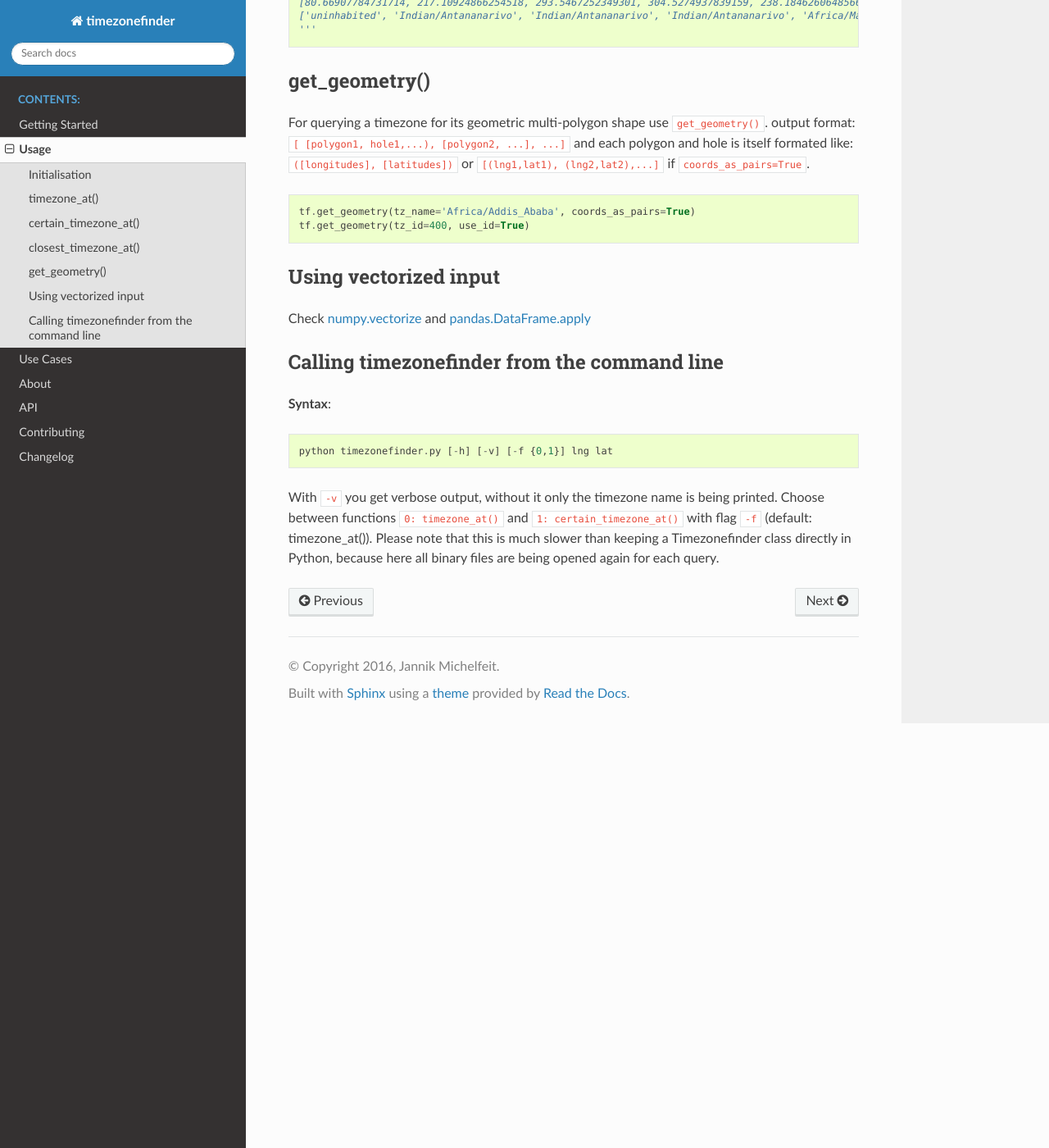
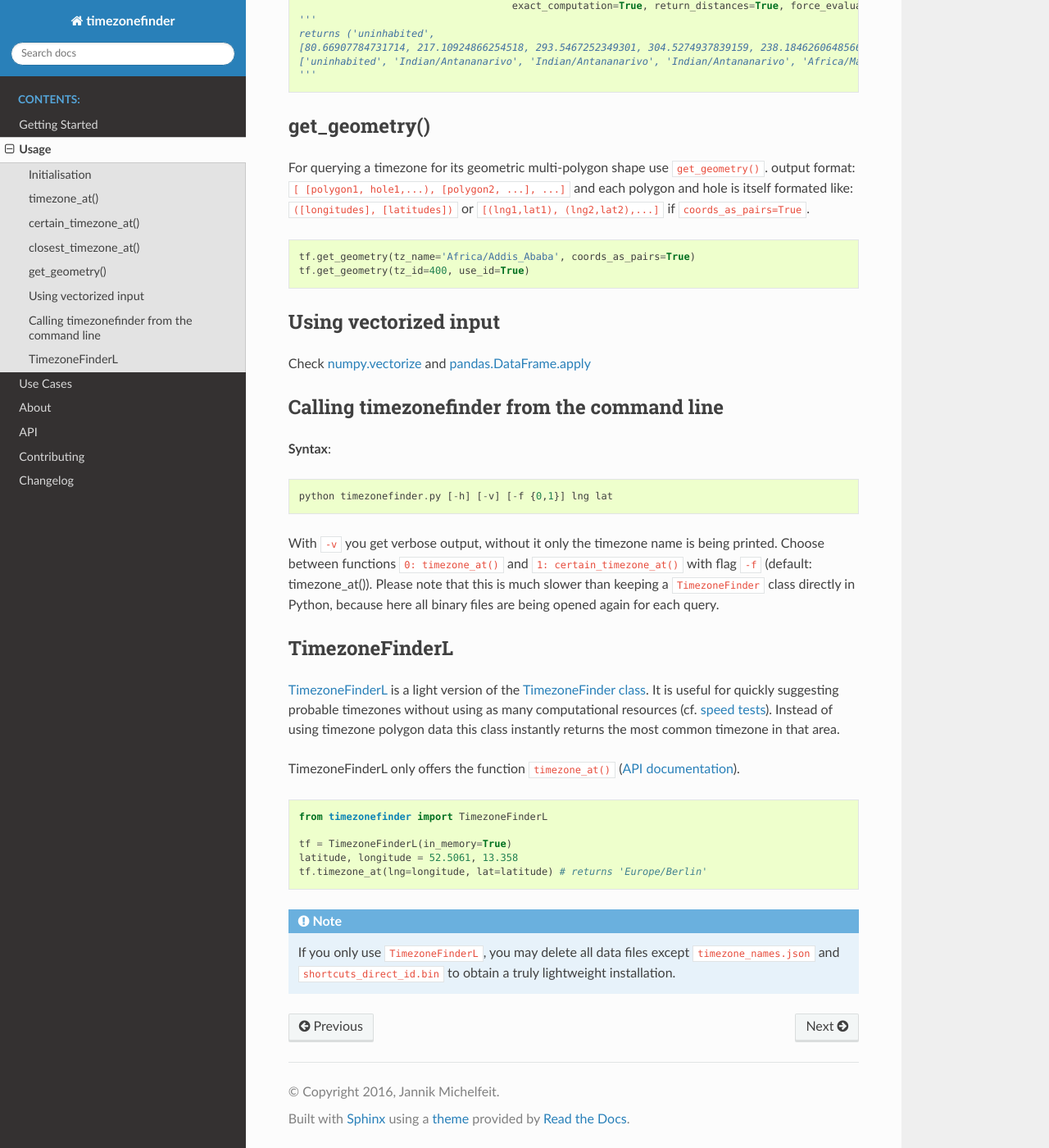
Before and after one commit to jannikmi/timezonefinder, a Sphinx documentation site: the page built from docs/1_usage.rst, in a window 1280 px wide and 1400 px high, scrolled down 3021 px. Shown: the whole window at 82% size. Built offline with Sphinx 7.4.7 and the Read the Docs theme 2.0.0, drawn with Linux system fonts in a browser that asks for light colours; the version number could not be read and is left out; some of the changed text lies outside the part shown.

Commit message:
document TimezoneFinderL usage
also remove hole_poly_ids.bin
code cleanup

```diff
--- a/docs/1_usage.rst
+++ b/docs/1_usage.rst
@@ -15,7 +15,7 @@ Initialisation
 --------------
 
 
-Create a new instance of the TimezoneFinder class to allow fast consequent timezone queries:
+Create a new instance of the TimezoneFinder :ref:`TimezoneFinder class <api_finder>` to allow fast consequent timezone queries:
 
 .. code-block:: python
 
@@ -61,14 +61,15 @@ If no timezone has been matched, ``None`` is being returned.
 
 .. code-block:: python
 
-    longitude = 13.358
-    latitude = 52.5061
+    latitude, longitude = 52.5061, 13.358
     tf.timezone_at(lng=longitude, lat=latitude) # returns 'Europe/Berlin'
 
 .. note::
     * to avoid mixing up the arguments latitude and longitude have to be given as keyword arguments
     * this function is optimized for speed and the common case to only query points within a timezone. The last possible timezone in proximity is always returned (without checking if the point is really included). So results might be misleading for points outside of any timezone.
 
+
+For even faster results use :ref:`TimezoneFinderL <usage_finderL>`.
 
 
 certain_timezone_at()
@@ -212,4 +213,29 @@ Calling timezonefinder from the command line
 
 With ``-v`` you get verbose output, without it only the timezone name is being printed.
 Choose between functions ``0: timezone_at()`` and ``1: certain_timezone_at()`` with flag ``-f`` (default: timezone_at()).
-Please note that this is much slower than keeping a Timezonefinder class directly in Python, because here all binary files are being opened again for each query.
+Please note that this is much slower than keeping a ``TimezoneFinder`` class directly in Python, because here all binary files are being opened again for each query.
+
+
+.. _usage_finderL:
+
+TimezoneFinderL
+---------------
+
+:ref:`TimezoneFinderL <api_finderL>` is a light version of the :ref:`TimezoneFinder class <api_finder>`.
+It is useful for quickly suggesting probable timezones without using as many computational resources (cf. :ref:`speed tests <speed-tests>`).
+Instead of using timezone polygon data this class instantly returns the most common timezone in that area.
+
+TimezoneFinderL only offers the function ``timezone_at()`` (:ref:`API documentation <api_finderL>`).
+
+.. code-block:: python
+
+    from timezonefinder import TimezoneFinderL
+
+    tf = TimezoneFinderL(in_memory=True)
+    latitude, longitude = 52.5061, 13.358
+    tf.timezone_at(lng=longitude, lat=latitude) # returns 'Europe/Berlin'
+
+
+.. note::
+
+    If you only use ``TimezoneFinderL``, you may delete all data files except ``timezone_names.json`` and ``shortcuts_direct_id.bin`` to obtain a truly lightweight installation.
--- a/docs/4_api.rst
+++ b/docs/4_api.rst
@@ -7,12 +7,16 @@ API documentation
 
 .. py:module:: timezonefinder
 
+.. _api_finderL:
+
 
 TimezoneFinderL
 ---------------
 .. autoclass:: TimezoneFinderL
 
 
+.. _api_finder:
+
 TimezoneFinder
 --------------
 .. autoclass:: TimezoneFinder
--- a/setup.py
+++ b/setup.py
@@ -42,7 +42,6 @@ setup(
     # TODO http://peak.telecommunity.com/DevCenter/setuptools#setting-the-zip-safe-flag
     #  if the project uses pkg_resources for all its data file access
     # http://peak.telecommunity.com/DevCenter/setuptools#accessing-data-files-at-runtime
-    zip_safe=False,
-    # TODO data extras, oceans, test
+    # zip_safe=False,
     extras_require={'numba': ["numba>=0.48"]},
 )
```
Also changed, not shown: CHANGELOG.rst (+20 -15 lines), 5 other files.
